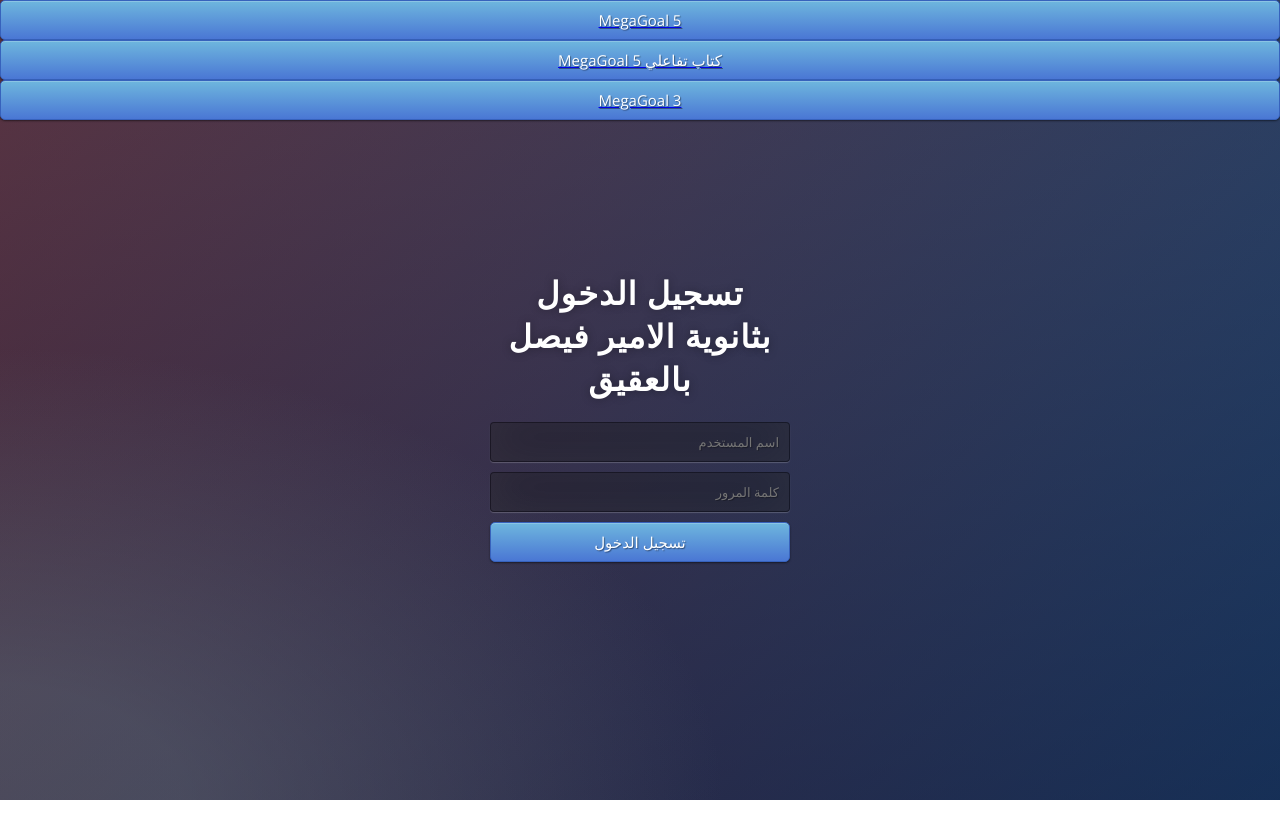
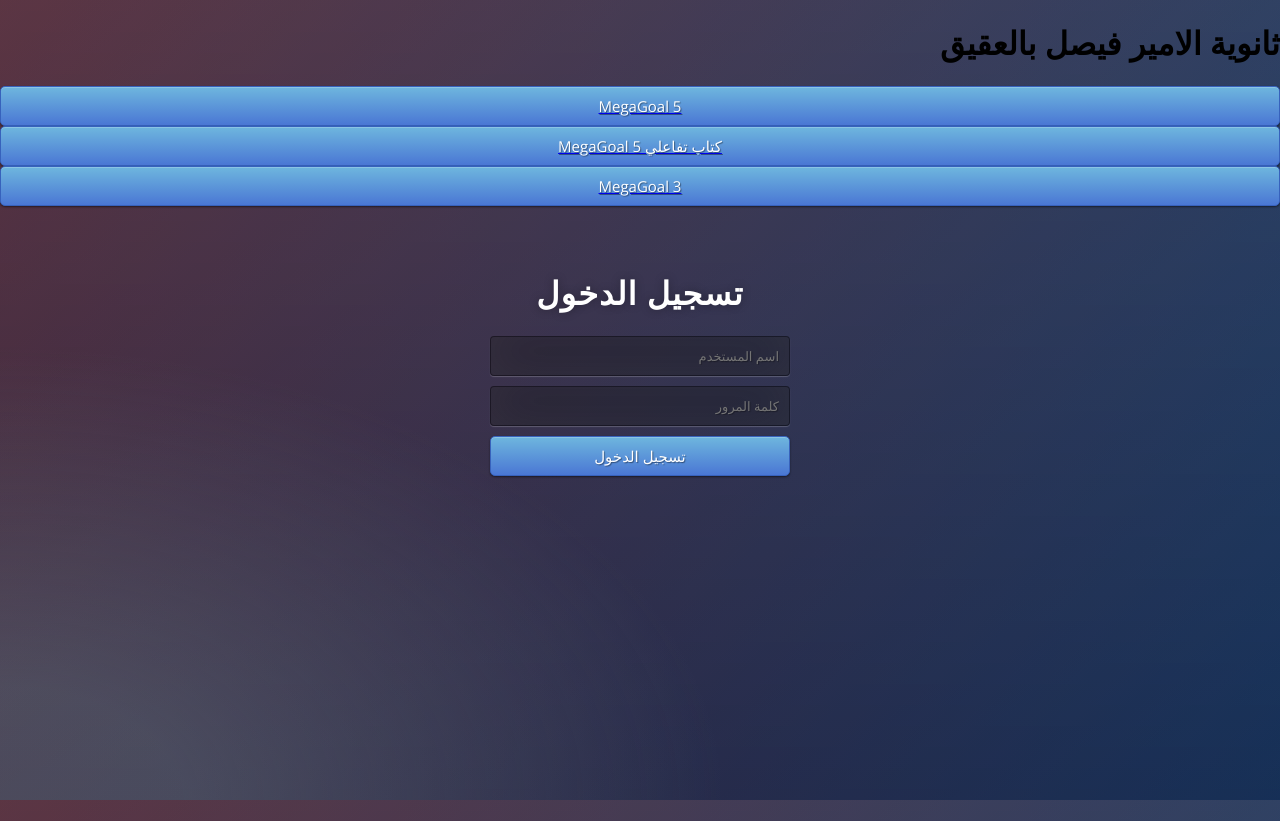
Before and after one commit to abdulaziz003/website, a plain HTML site: page index.html in a window 1280 px wide. Before the commit the page ends 800 px from the top, so only its background shows below. Drawn offline with nearby package versions, Linux system fonts and the light colour scheme.

Commit message:
adding h1 to special heading
adding h1 to the title of the school

```diff
--- a/index.html
+++ b/index.html
@@ -45,7 +45,7 @@
 	width:300px;
 	height:300px;
 }
-.login h1 { padding: auto; color: #fff; text-shadow: 0 0 10px rgba(0,0,0,0.3); letter-spacing:1px; text-align:center; }
+.login h1 { color: #fff; text-shadow: 0 0 10px rgba(0,0,0,0.3); letter-spacing:1px; text-align:center; }
 
 input {
 	width: 100%;
@@ -78,8 +78,11 @@
 
   <body>
 
+	  <div>
+		  <h1>  ثانوية الامير فيصل بالعقيق</h1>
+	  </div>
     <div class="login">
-	<h1>تسجيل الدخول بثانوية الامير فيصل بالعقيق</h1>
+	<h1>تسجيل الدخول</h1>
     <form method="post">
     	<input type="text" name="u" placeholder="اسم المستخدم" required="required" />
         <input type="password" name="p" placeholder="كلمة المرور" required="required" />
```
